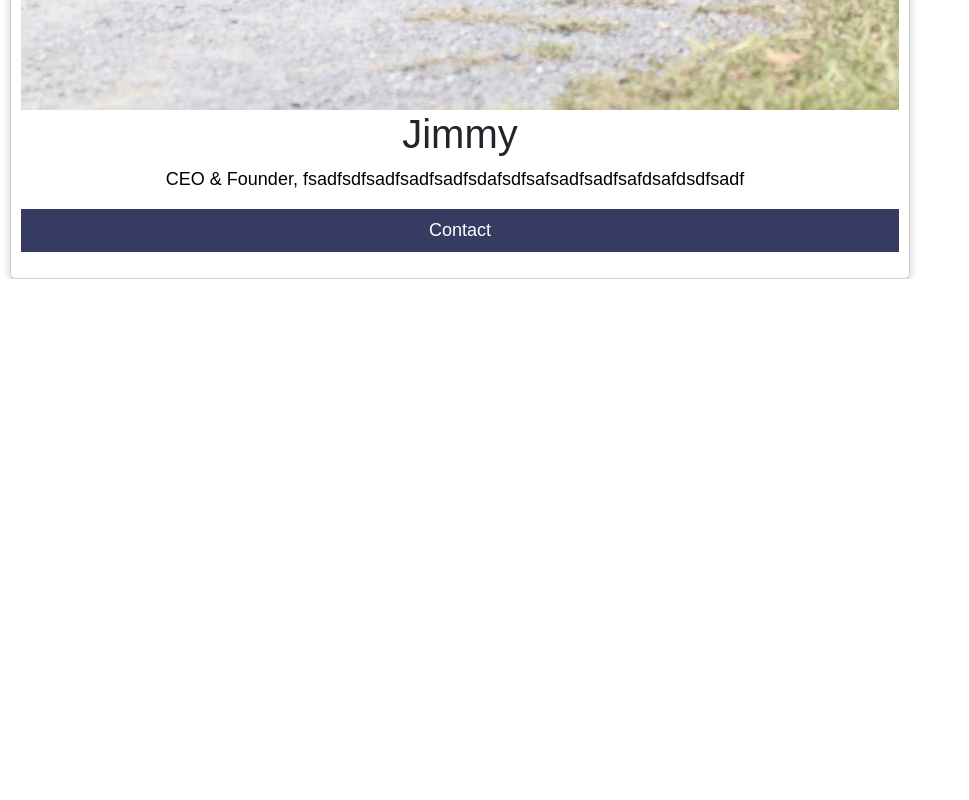
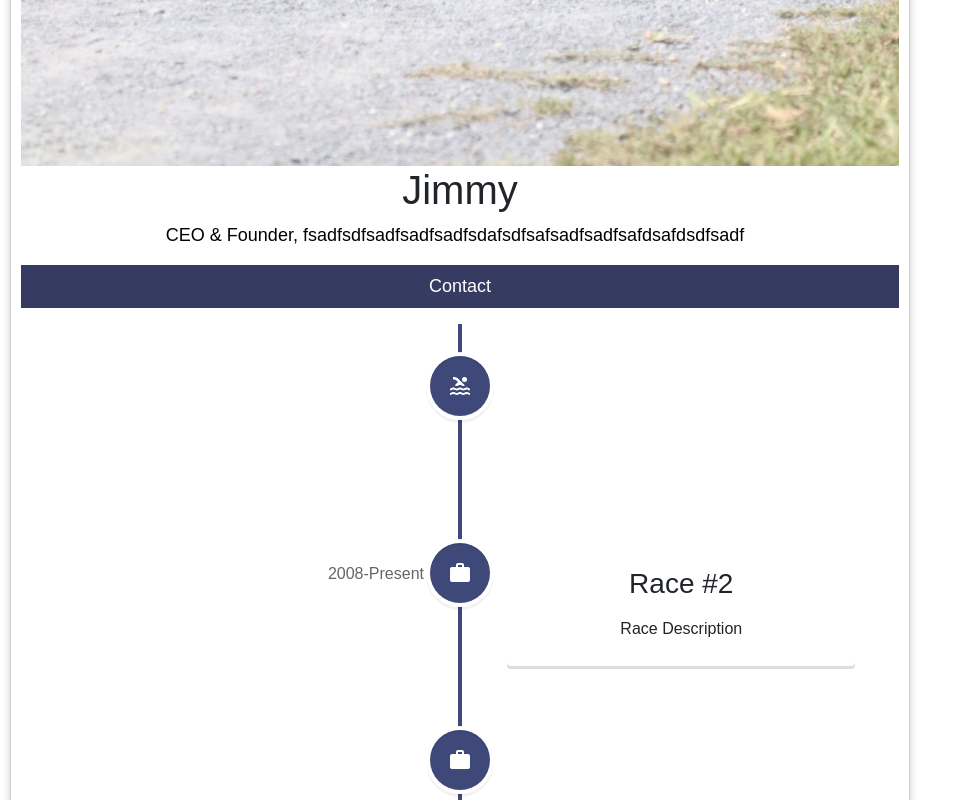
Before and after one commit to rob49157/CoachJimmy, a React (Create React App) app in the folder myapp/: page / in a window 1280 px wide. Shown: the part 2000-2800 px from the top of the page, without its empty margins (0-969 px from the left). Before the commit the page ends 2279 px from the top, so only its background shows below. Built offline with nearby package versions, Linux system fonts and the light colour scheme; a web font is replaced by a local one.

Commit message:
vertical timeline

```diff
--- a/myapp/package.json
+++ b/myapp/package.json
@@ -15,6 +15,7 @@
     "react-icons": "^4.7.1",
     "react-router-dom": "^6.8.1",
     "react-scripts": "5.0.1",
+    "react-vertical-timeline-component": "^3.6.0",
     "styled-components": "^5.3.6",
     "web-vitals": "^2.1.4"
   },
--- a/myapp/src/components/Aboutme.js
+++ b/myapp/src/components/Aboutme.js
@@ -1,15 +1,18 @@
 import React from "react";
 import Runpic from "../images/running.jpg";
 import './aboutme.css';
+import Experience from './Experience'
 
 
 function Aboutme() {
   return (
     <div className= "card">
+      <h1>Coach</h1>
       <img src={Runpic} className="image"></img>
       <h1>Jimmy</h1>
       <p class="title">CEO & Founder, fsadfsdfsadfsadfsadfsdafsdfsafsadfsadfsafdsafdsdfsadf</p>
       <p><button>Contact</button></p>
+      <Experience/>
     </div>
 
 
--- /dev/null
+++ b/myapp/src/components/Experience.js
@@ -0,0 +1,62 @@
+import React from "react";
+import {VerticalTimeline, VerticalTimelineElement,} from "react-vertical-timeline-component";
+import SchoolIcon from "@material-ui/icons/School";
+import WorkIcon from "@material-ui/icons/Work";
+import PoolIcon from '@material-ui/icons/Pool';
+import 'react-vertical-timeline-component/style.min.css'
+function Experience() {
+    return (
+      <div>
+        <VerticalTimeline lineColor="#3e497a">
+          <VerticalTimelineElement
+            className="vertical-timeline-element--education"
+            date="2004-2008"
+            iconStyle={{ background: "#3e497a", color: "#fff" }}
+            icon={<PoolIcon />}
+          >
+              <h3 className="vertical-timeline-element-title">Race #1</h3>
+          <p> Race Description</p>
+          </VerticalTimelineElement>
+          <VerticalTimelineElement
+            className="vertical-timeline-element--education"
+            date="2008-Present"
+            iconStyle={{ background: "#3e497a", color: "#fff" }}
+            icon={<WorkIcon />}
+          >
+              <h3 className="vertical-timeline-element-title">Race #2</h3>
+          <p> Race Description</p>
+          </VerticalTimelineElement>
+          <VerticalTimelineElement
+            className="vertical-timeline-element--education"
+            date="2019-2020"
+            iconStyle={{ background: "#3e497a", color: "#fff" }}
+            icon={<WorkIcon />}
+          >
+              <h3 className="vertical-timeline-element-title">Race #3</h3>
+          <p> Race Description</p>
+          </VerticalTimelineElement>
+          <VerticalTimelineElement
+            className="vertical-timeline-element--education"
+            date="2021-2022"
+            iconStyle={{ background: "#3e497a", color: "#fff" }}
+            icon={<SchoolIcon />}
+          >
+              <h3 className="vertical-timeline-element-title">Race #4</h3>
+          <p> Race Description</p>
+          </VerticalTimelineElement>
+          <VerticalTimelineElement
+            className="vertical-timeline-element--education"
+            date="2020-2022"
+            iconStyle={{ background: "#3e497a", color: "#fff" }}
+            icon={<WorkIcon />}
+          >
+              <h3 className="vertical-timeline-element-title">Race #5</h3>
+          <p> Race Description</p>
+          </VerticalTimelineElement>
+
+        </VerticalTimeline>
+      </div>
+    );
+  }
+
+  export default Experience;
--- a/myapp/src/components/Home.js
+++ b/myapp/src/components/Home.js
@@ -3,6 +3,7 @@ import Cards from './Cards'
 import Aboutme from './Aboutme'
 import './Cards.css';
 import './aboutme.css';
+import Experience from './Experience'
 
 
 
--- /dev/null
+++ b/myapp/src/components/experience.css
@@ -0,0 +1,3 @@
+.vertical-timeline-element--education{
+
+}
```
Also changed, not shown: 1 other file (tests, documents, lock files or other folders).
